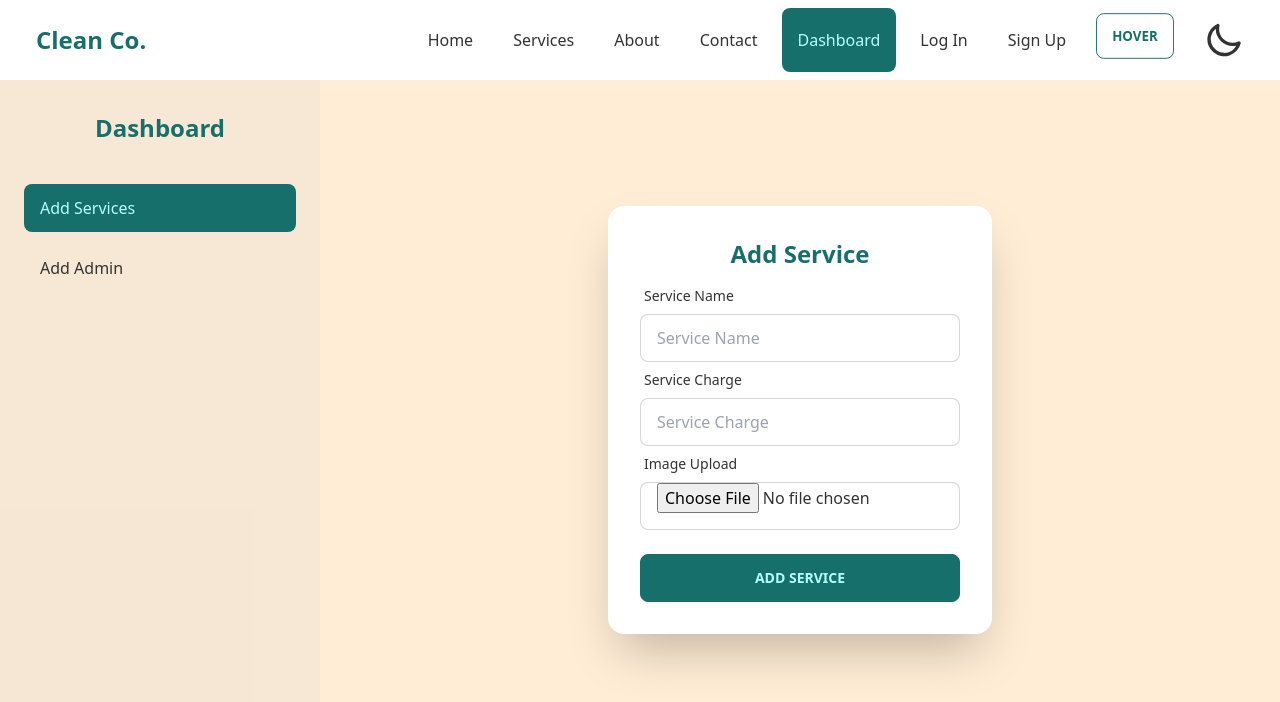
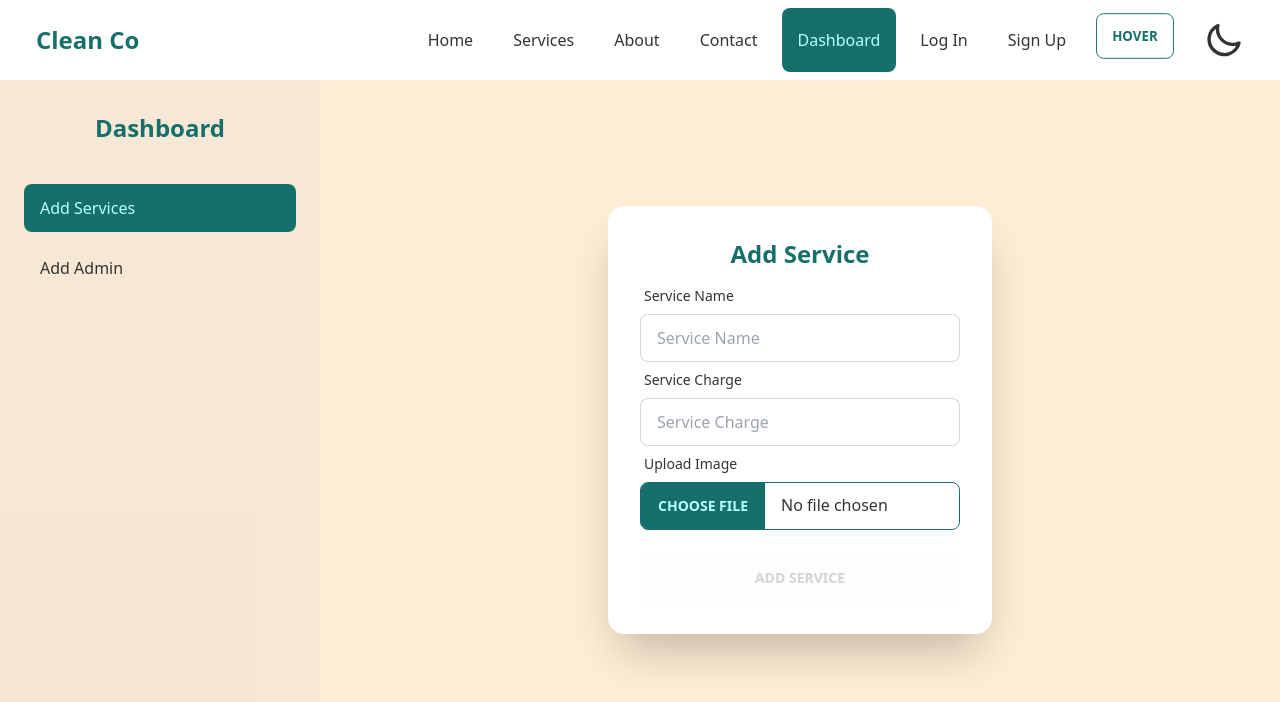
Before and after one commit to ssmdbayzid/clean_co, a React (Create React App) app: page /dashboard/add-service in a window 1280 px wide. Shown: the top 702 px of the page. Built offline with nearby package versions, Linux system fonts and the light colour scheme.

Commit message:
complete 3 part c-session

```diff
--- a/src/api/index.js
+++ b/src/api/index.js
@@ -1,7 +1,7 @@
 import axios from "axios";
 
 const fetcher = axios.create({
-    baseURL: "localhost:5000",
+    baseURL: "http://localhost:5000",
 })
 
 export default fetcher;
--- a/src/components/Header.js
+++ b/src/components/Header.js
@@ -24,7 +24,7 @@ const Header = ({children}) => {
       tabIndex={0} className="btn btn-ghost lg:hidden btn-circle">
         <svg xmlns="http://www.w3.org/2000/svg" className="h-5 w-5" fill="none" viewBox="0 0 24 24" stroke="currentColor"><path strokeLinecap="round" strokeLinejoin="round" strokeWidth="2" d="M4 6h16M4 12h16M4 18h7" /></svg>
       </label>}
-      <div className="flex-1 px-2 mx-2 text-2xl font-bold text-primary">Clean Co.
+      <div className="flex-1 px-2 mx-2 text-2xl font-bold text-primary corsur-pointer"><a href="/home">Clean Co</a>
       </div>
       <div className="flex-none lg:hidden">
         <label htmlFor="my-drawer-3" className="btn btn-square btn-ghost">
--- a/src/pages/dashboard/AddServices.js
+++ b/src/pages/dashboard/AddServices.js
@@ -1,41 +1,59 @@
 
+import axios from 'axios'
 import React from 'react'
 import { useState } from 'react'
-import { useEffect } from 'react'
 import { useForm } from 'react-hook-form'
 import fetcher from '../../api'
 
 const AddServices = () => {
 
-  const [service, setServices] = useState("")
+  const [imgURL, setImgURL] = useState("")
 
   const {register, handleSubmit, reset} = useForm()
+  console.log(imgURL)
 
 
-  const addService = (data) =>{
-    console.log(data)
-    reset()
+  //* Form Submit -----
+  const onSubmit = async (data) =>{
+    const submitData = {...data, image: imgURL}
+    const res = await fetcher.post("service", submitData)
+    if(res){
+      reset();
+      setImgURL("")
+      console.log(res);
+    }
   }
+
+
+
+  //* Image upload in Imagebb
 
   const handleImgUpload = (event) =>{
 
-    const imgURL = event.target.files[0]
+    const image = event.target.files[0]
 
     const formData = new FormData()
 
-    formData.set("image, imgURL")
+    formData.set("image", image)
+
+    axios.post("https://api.imgbb.com/1/upload?key=bd573eba9da05ba5bc027008889e81d8", formData)
+    .then((res)=>{
+      setImgURL(res.data.data.display_url);
+      setTimeout(console.log(imgURL), 1000)
+    })
+    .catch((error)=>{
+      console.log(error)
+    })
+  }
 
 
-    console.log(imgURL);
-  }
 
-  // console.log(service);
   return (
     <div className="hero flex justify-center items-center mt-10 h-screen bg-accent">
     <div className="card flex-shrink-0 w-full max-w-sm shadow-2xl bg-base-100">
       <div className="card-body">
         <h1 className='text-2xl text-primary font-bold text-center'>Add Service</h1>
-        <form onSubmit={handleSubmit(addService)}>
+        <form onSubmit={handleSubmit(onSubmit)}>
         <div className="form-control">
           <label className="label"
             htmlFor='serviceName'
@@ -43,6 +61,7 @@ const AddServices = () => {
             <span className="label-text">Service Name</span>
           </label>
           <input id='serviceName' type="text" placeholder="Service Name" className="input input-bordered"
+          required
           {...register("serviceName")}
           />
         </div>
@@ -53,26 +72,26 @@ const AddServices = () => {
             <span className="label-text">Service Charge</span>
           </label>
           <input type="text" placeholder="Service Charge" className="input input-bordered bg"
-          id='serviceCharge'
+          id='serviceCharge' required
           {...register("serviceCharge")}
           />
 
         </div>
         <div className="form-control">
-          <label className="label"
-            htmlFor='imgURL'
+        <label className="label"
+            htmlFor='imgupload'
           >
-            <span className="label-text">Image Upload</span>
+            <span className="label-text">Upload Image</span>
           </label>
-          <input type="file" className="input input-bordered bg"
-          id='imgURL' onChange={handleImgUpload}
-          // {...register("image")}
+      <input type="file"
+      id='imgupload'
+      className="file-input file-input-bordered file-input-primary w-full max-w-xs" />
+        </div>
 
-          />
-
-        </div>
         <div className="form-control mt-6">
-          <button className="btn btn-primary">Add Service</button>
+          <button disabled={!imgURL ? true : false}
+          className={!imgURL? "btn btn-primary" : " btn btn-primary"}
+          >Add Service</button>
 
         </div>
         </form>
```
